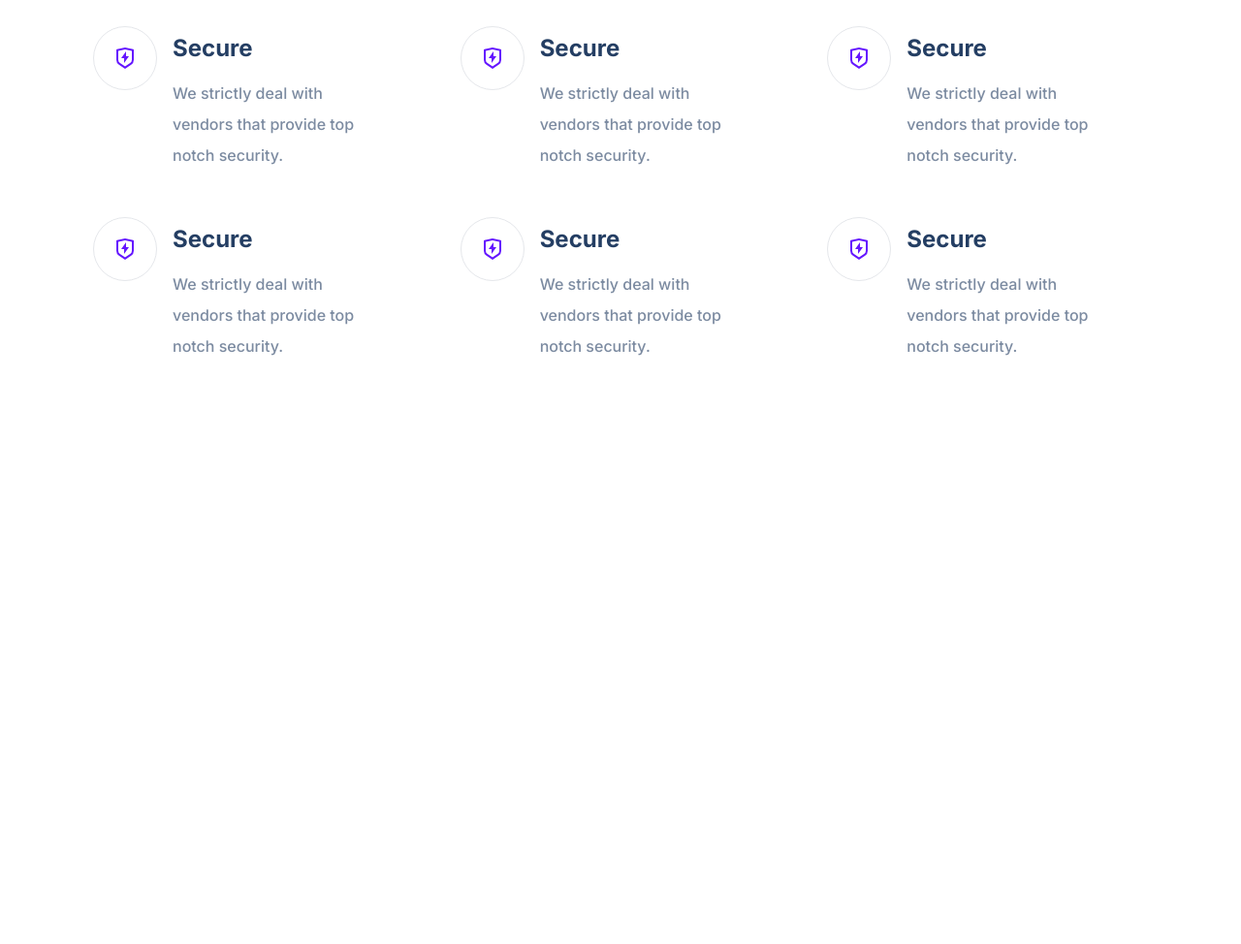
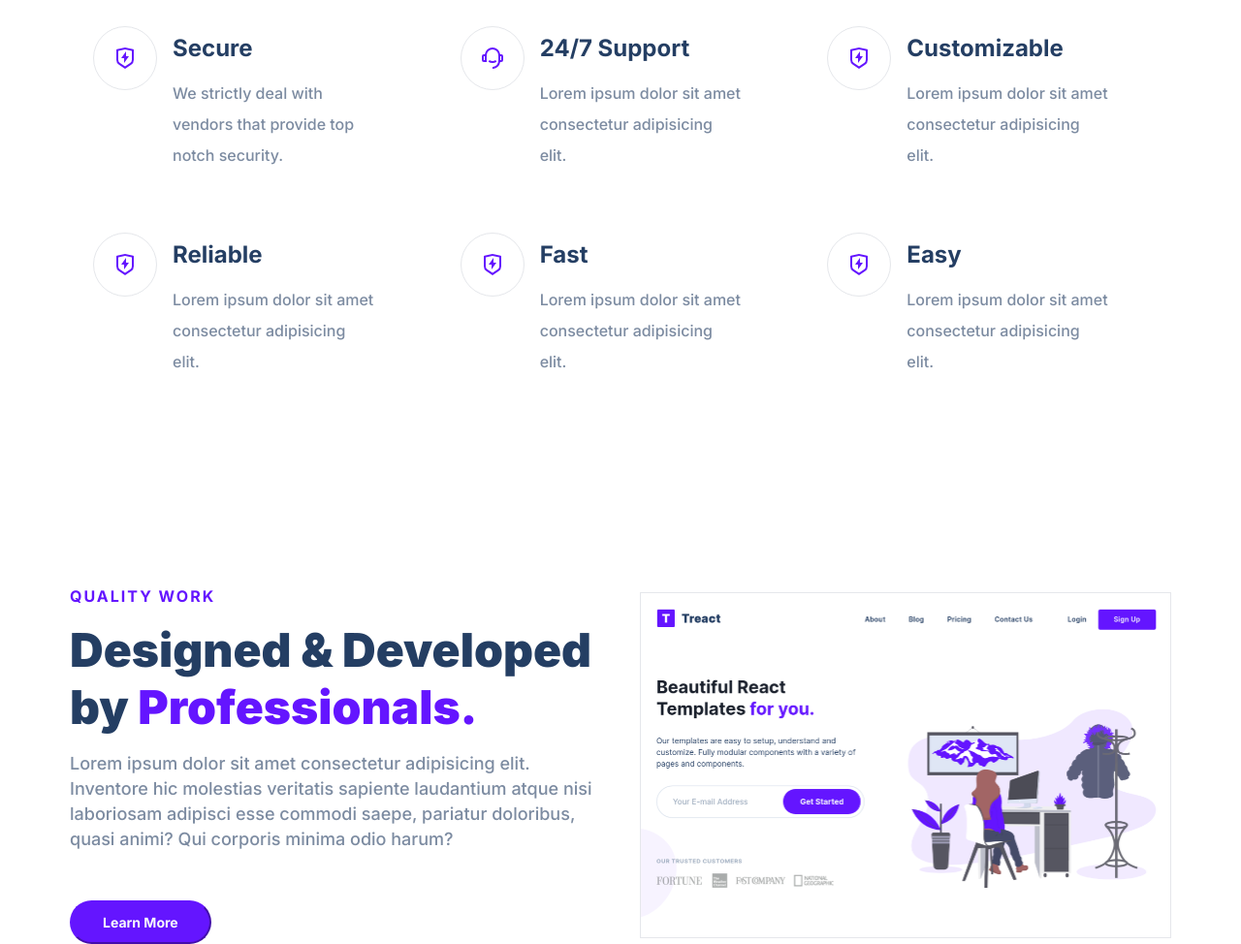
Before and after one commit to SharathMahendrasah/FinalProject-Week2-TReact, a plain HTML site: page index.html in a window 1280 px wide. Shown: the part 1045-2019 px from the top of the page at 97% size. Before the commit the page ends 1522 px from the top, so only its background shows below. Drawn offline with Linux system fonts and the light colour scheme.

Commit message:
Finished work section of page

```diff
--- a/CSS/style.css
+++ b/CSS/style.css
@@ -19,6 +19,7 @@ h1 {
 h2 {
     font-size: 48px;
     font-weight: 900;
+    color: rgba(36, 62, 99);
 }
 
 h3 {
@@ -33,6 +34,15 @@ input {
     border-radius: 9999px;
     border-width: 2px;
     width: 100%
+}
+
+p {
+    display: block;
+    margin-block-start: 1em;
+    margin-block-end: 1em;
+    margin-inline-start: 0px;
+    margin-inline-end: 0px;
+    color: rgba(124, 139, 161);
 }
 
 button {
@@ -164,10 +174,10 @@ header {
 
 .landing__para {
     font-size: 18px;
-    color: rgba(36, 62, 99);
     line-height: 1.8;
     margin: 32px 0;
     width: 100%;
+    color: rgba(36, 62, 99);
 }
 
 .landing__email {
@@ -227,8 +237,7 @@ SERVICES
     font-size: 18px;
     text-align: center;
     font-weight: 500;
-    color: rgba(124, 139, 161);
-    line-height: 1.625;
+    line-height: 1.625em;
     width: 100%;
     max-width: 576px;
     margin: 32px 0 48px 0;
@@ -277,3 +286,59 @@ SERVICES
     margin-top: 16px;
     font-weight: 500;
 }
+
+/*
+
+WORK
+
+*/
+
+.work__container {
+    display: flex;
+    align-items: center;
+    padding-top: 96px;
+
+}
+
+.work__container--description {
+    width: 50%;
+    display: flex;
+    flex-direction: column;
+    margin-right: 40px;
+}
+
+.work__subheading {
+    color: #6415ff;
+    font-weight: 700;
+    letter-spacing: 2px;
+}
+
+.work {
+    margin-top: 16px;
+}
+
+.work__description--para {
+    font-size: 18px;
+    font-weight: 500;
+    line-height: 1.625rem;
+    margin-top: 16px;
+}
+
+.work__button {
+    font-size: 14px;
+    margin: 32px 0 0 0;
+    position: relative;
+    padding: 12px 32px;
+    border-color: #6415ff;
+    background-color: #6415ff;
+    color: rgba(247, 250, 252);
+    transition: 300ms ease;
+}
+
+.work__container--img {
+    display: block;
+    width: 50%;
+    height: auto;
+    border: solid #e5e7eb;
+    border-width: 1px;
+}
--- a/index.html
+++ b/index.html
@@ -76,9 +76,9 @@
                 <h2 class="services__header">
                     We have Amazing <span class="purple">Service.</span>
                 </h2>
-                <div class="service__para">
+                <p class="service__para">
                     Lorem ipsum dolor sit amet consectetur adipisicing elit. Necessitatibus quam libero accusamus corrupti voluptates nobis
-                </div>
+                </p>
                 <div class="services">
                     <div class="service__container">
                         <div class="service_container--img">
@@ -95,14 +95,14 @@
                     </div>
                     <div class="service__container">
                         <div class="service_container--img">
-                            <img src="./assets/shield-icon.svg" alt="" class="service__img">
+                            <img src="./assets/support-icon.svg" alt="" class="service__img">
                         </div>
                         <div class="services__text--container">
                             <h3 class="service__subtitle">
-                                Secure
+                                24/7 Support
                             </h3>
                             <p class="service__description">
-                                We strictly deal with vendors that provide top notch security.
+                                Lorem ipsum dolor sit amet consectetur adipisicing elit.
                             </p>
                         </div>
                     </div>
@@ -112,10 +112,10 @@
                         </div>
                         <div class="services__text--container">
                             <h3 class="service__subtitle">
-                                Secure
+                                Customizable
                             </h3>
                             <p class="service__description">
-                                We strictly deal with vendors that provide top notch security.
+                                Lorem ipsum dolor sit amet consectetur adipisicing elit.
                             </p>
                         </div>
                     </div>
@@ -125,10 +125,10 @@
                         </div>
                         <div class="services__text--container">
                             <h3 class="service__subtitle">
-                                Secure
+                                Reliable
                             </h3>
                             <p class="service__description">
-                                We strictly deal with vendors that provide top notch security.
+                                Lorem ipsum dolor sit amet consectetur adipisicing elit.
                             </p>
                         </div>
                     </div>
@@ -138,10 +138,10 @@
                         </div>
                         <div class="services__text--container">
                             <h3 class="service__subtitle">
-                                Secure
+                                Fast
                             </h3>
                             <p class="service__description">
-                                We strictly deal with vendors that provide top notch security.
+                                Lorem ipsum dolor sit amet consectetur adipisicing elit.
                             </p>
                         </div>
                     </div>
@@ -151,19 +151,44 @@
                         </div>
                         <div class="services__text--container">
                             <h3 class="service__subtitle">
-                                Secure
+                                Easy
                             </h3>
                             <p class="service__description">
-                                We strictly deal with vendors that provide top notch security.
+                                Lorem ipsum dolor sit amet consectetur adipisicing elit.
                             </p>
                         </div>
                     </div>
-
-
                </div>
             </div>
         </div>
     </section>
 
+    <section id="work">
+        <div class="row">
+            <div class="work__container">
+                <div class="work__container--description">
+                    <h4 class="work__subheading">
+                        QUALITY WORK
+                    </h4>
+                    <h2 class="work">
+                        Designed & Developed by <span class="purple">Professionals.</span>
+                    </h2>
+                    <p class="work__description--para">
+                        Lorem ipsum dolor sit amet consectetur adipisicing elit. Inventore hic molestias veritatis sapiente laudantium atque nisi laboriosam adipisci esse commodi saepe, pariatur doloribus, quasi animi? Qui corporis minima odio harum?
+                    </p>
+                    <a id="work__botton--link">
+                        <button class="work__button">
+                        Learn More
+                        </button>
+                    </a>
+                </div>
+                <div class="work__container--img">
+                    <img src="./assets/qualityimage.png" alt="" class="work--img">
+                </div>
+            </div>
+        </div>
+    </section>
+
+
 </body>
 </html>
```
Also changed, not shown: 1 other file.
